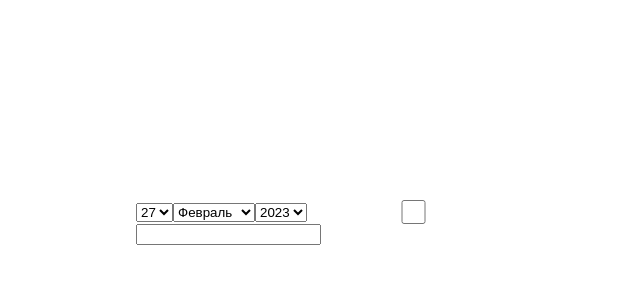
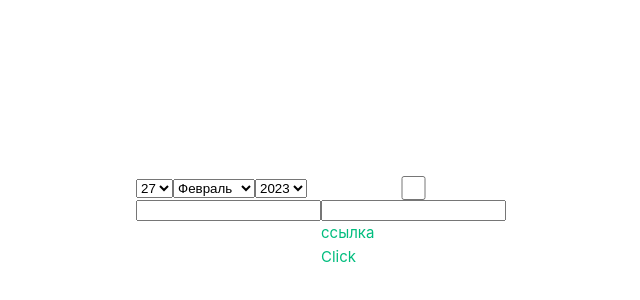
Before and after one commit to danilromas/Vue_DaRo, a Vue app: page / in a window 1280 px wide. Shown: the part 178-478 px from the top of the page, without its empty margins (319-959 px from the left). Built offline with nearby package versions, Linux system fonts and the light colour scheme.

Commit message:
52_ссылки

```diff
--- a/src/App.vue
+++ b/src/App.vue
@@ -60,10 +60,26 @@
       ],
       isDisabled: false,
       years: yearsArray,
+      message: '',
+        actualmessage: '',
+        text: '',
+        text1: '',
       methods:
     {
-        disabel: function (){
-            this.isDisabled = !this.isDisabled
+      submit: function(){
+            this.actualmessage = this.message
+        },
+        show: function(){
+            this.text = 'ALT key is pressed!'
+        },
+        displayText(button) {
+        if (button === 'left') {
+            this.text1 = 'left'}
+            else if (button === 'right') {
+            this.text1 = 'right'}
+            else if (button === 'middle') {
+            this.text1 = 'middle'
+        }
         }
     }
 }
@@ -90,6 +106,13 @@
     </div>
     <input type="checkbox" v-model="isDisabled">
     <input v-bind:disabled="isDisabled" type="text">
+    <input v-model="message" @keyup.enter="submit"/>
+        <p> {{ actualmessage  }}</p>
+
+        <a href="#" @click.alt="show" > ссылка </a>
+        <p>{{ text }}</p>
+        <a href="#" @click.left="displayText('left')" @click.right="displayText('right')" @click.middle="displayText('middle')">Click</a>
+        <p>{{ text1 }}</p>
 </template>
 
 <style>
```
